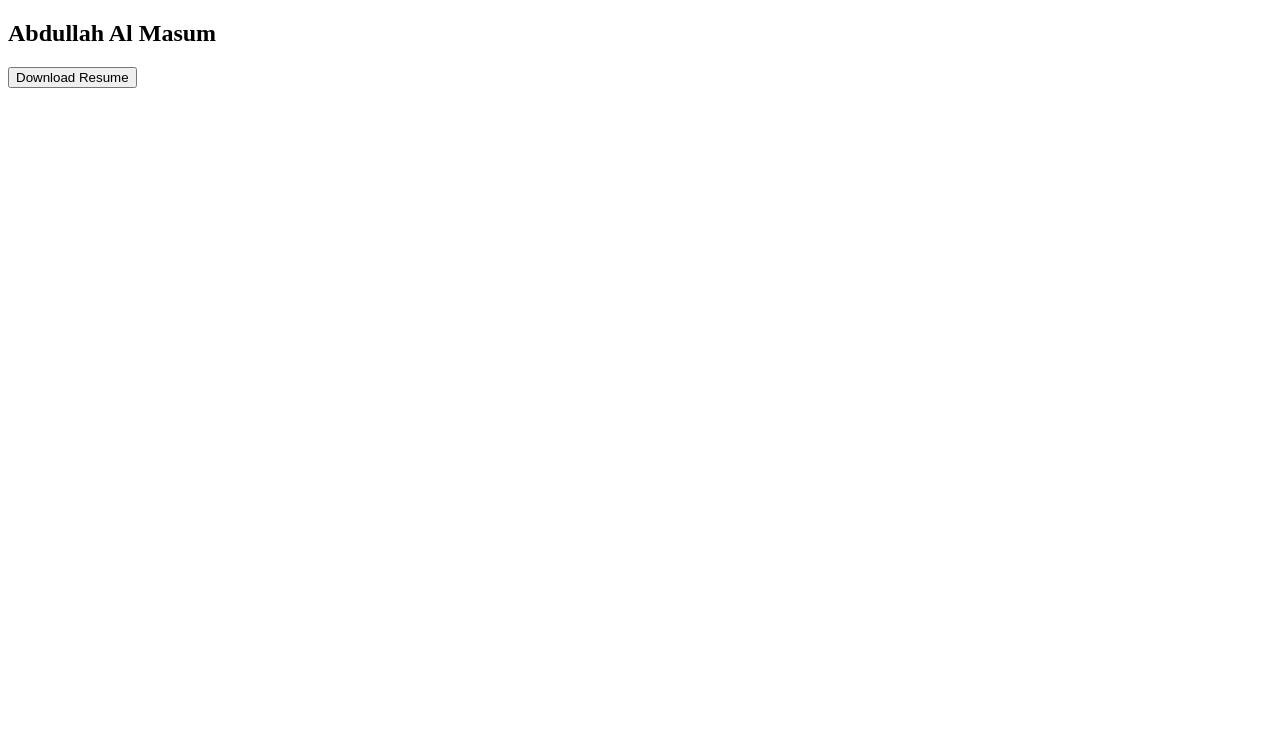
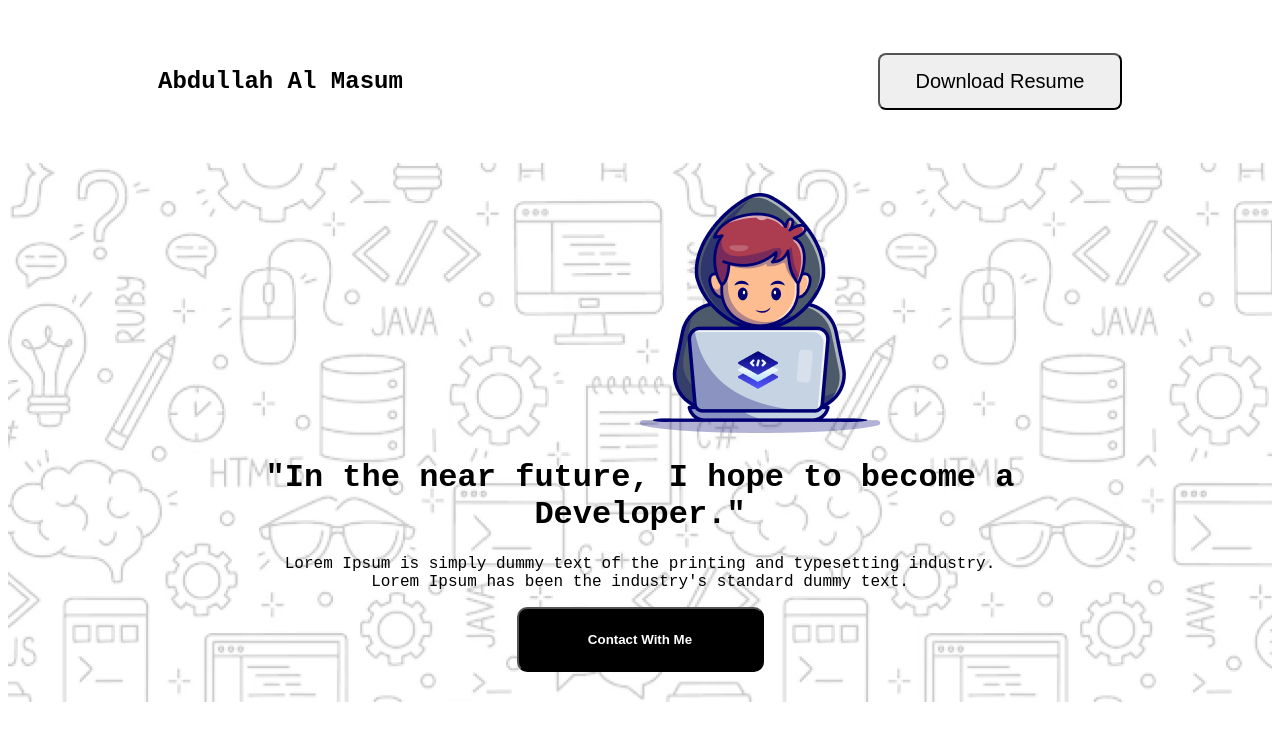
Before and after one commit to abdullahalmasum1/assainment-one, a plain HTML site: page index.html in a window 1280 px wide. Drawn offline with Linux system fonts and the light colour scheme; a web font is replaced by a local one.

Commit message:
thired commit banner part

```diff
--- /dev/null
+++ b/css/styles.css
@@ -0,0 +1,86 @@
+.azeret-mono-mono {
+  font-family: "Azeret Mono", monospace;
+  font-optical-sizing: auto;
+  font-weight: <weight>;
+  font-style: normal;
+}
+
+/* sharded styles */
+.btn-simple-primary{
+  height: 57px;
+  width: 244px;
+  border-radius: 8px;
+  font-size: 20px;
+  font-weight: 600px;
+}
+
+
+
+
+
+
+
+
+
+
+
+
+
+
+
+
+
+
+
+
+
+
+/* nav styles */
+.nav-title{
+  display: flex;
+  justify-content: space-between;
+  margin: 48px 150px;
+  align-items: center;
+}
+
+.banner{background-image: url(../assets/Hero-bg.png);
+  margin: 26px 0px;
+}
+
+.banner-items{
+  /* justify-content: center; */
+  margin: 26px 221px 45px 221px;
+  padding: 30px;
+}
+
+img{
+  margin: 0 0 0 380px;
+}
+
+.banner-title{
+  text-align: center;
+}
+
+.banner-description{
+  text-align: center;
+}
+
+.btn-primary{
+  /* margin-right: 500px; */
+  height: 65px;
+  width: 247px;
+  border-radius: 10px;
+  background-color: black;
+  color: white;
+  font-weight: 700;
+  /* margin-right: 200px; */
+}
+
+.banners{
+  /* justify-content: center;
+  border: 2px solid tomato; */
+  /* height: 100vh; */
+  display: flex;
+  justify-content: center;
+  align-items: center;
+}
--- a/index.html
+++ b/index.html
@@ -5,14 +5,32 @@
   <meta charset="UTF-8">
   <meta name="viewport" content="width=device-width, initial-scale=1.0">
   <title>Assainment one</title>
+  <link rel="preconnect" href="https://fonts.googleapis.com">
+  <link rel="preconnect" href="https://fonts.gstatic.com" crossorigin>
+  <link href="https://fonts.googleapis.com/css2?family=Azeret+Mono:ital,wght@0,100..900;1,100..900&display=swap"
+    rel="stylesheet">
+  <link rel="stylesheet" href="css/styles.css">
 </head>
 
-<body>
+<body class="azeret-mono-mono">
   <header>
-    <nav>
+    <nav class="nav-title">
       <h2>Abdullah Al Masum</h2>
-      <button>Download Resume</button>
+      <button class="btn-simple-primary">Download Resume</button>
     </nav>
+    <div class="banner">
+      <div class="banner-items">
+        <img src="assets/Group.png" alt="">
+        <h1 class="banner-title">"In the near future, I hope to become a Developer."</h1>
+        <p class="banner-description">Lorem Ipsum is simply dummy text of the printing and typesetting industry. Lorem
+          Ipsum has been the
+          industry's standard
+          dummy text.</p>
+        <div class="banners">
+          <button class="btn-primary">Contact With Me</button>
+        </div>
+      </div>
+    </div>
   </header>
   <main>
 
```
